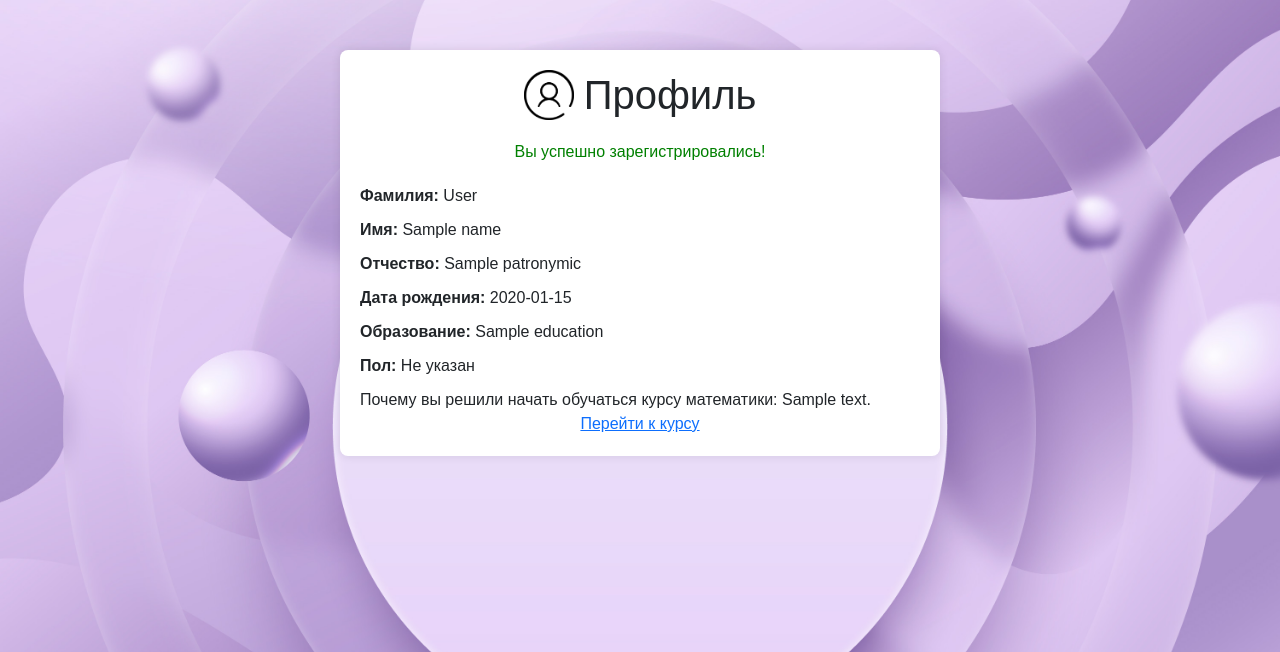
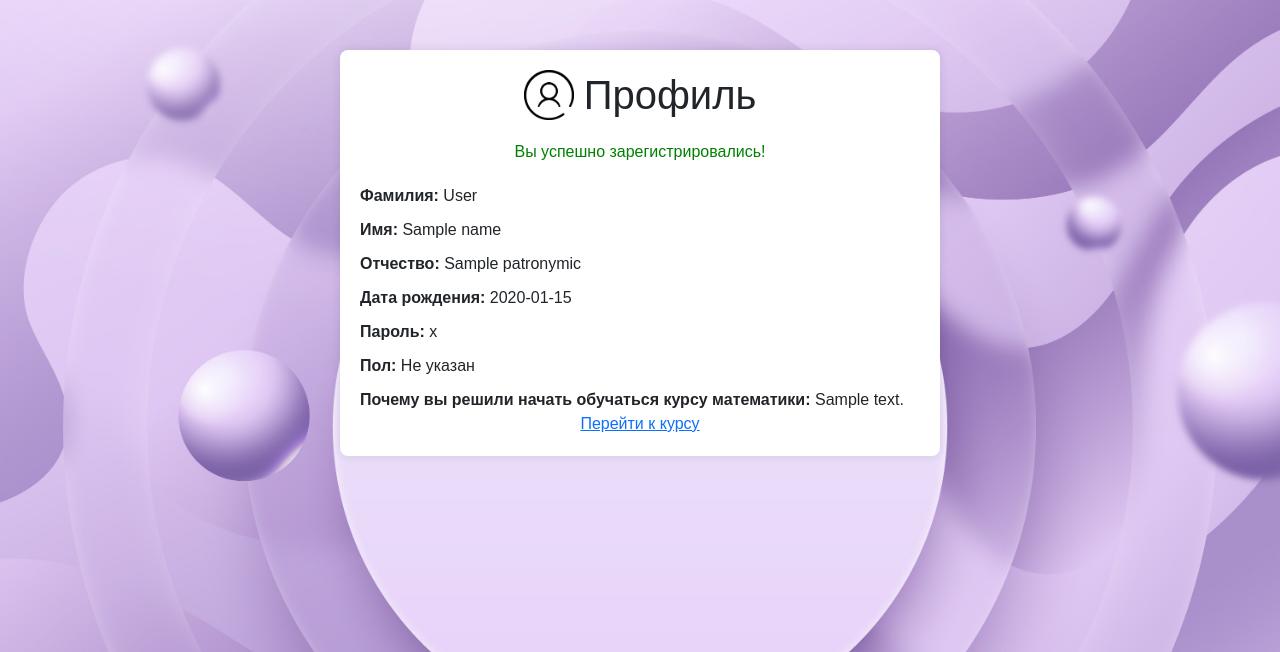
Before and after one commit to Areiovar/flask_math, a Flask app: template templates/profile.html in a window 1280 px wide. Shown: the top 652 px of the page. Run offline with Flask 3, Linux system fonts and the light colour scheme; the template is opened without the code that fills it: most values are stand-ins (such as "Sample title", 1, 10 or a date in 2020).

Commit message:
Update profile.html

```diff
--- a/templates/profile.html
+++ b/templates/profile.html
@@ -36,7 +36,7 @@
                 <label>Дата рождения:</label> {{ birthdate }}
             </div>
             <div class="profile-info-item">
-                <label>Образование:</label> {{ education }}
+                <label>Пароль:</label> {{ password }}
             </div>
             <div class="profile-info-item">
                 <label>Пол:</label>
@@ -49,7 +49,7 @@
                 {% endif %}
             </div>
             <div сlass="profile-info-item">
-                <label>Почему вы решили начать обучаться курсу математики:</label> {{ about }}
+                <label><strong>Почему вы решили начать обучаться курсу математики:</strong></label> {{ about }}
             </div>
         </div>
         <div style="text-align: center;">
```
